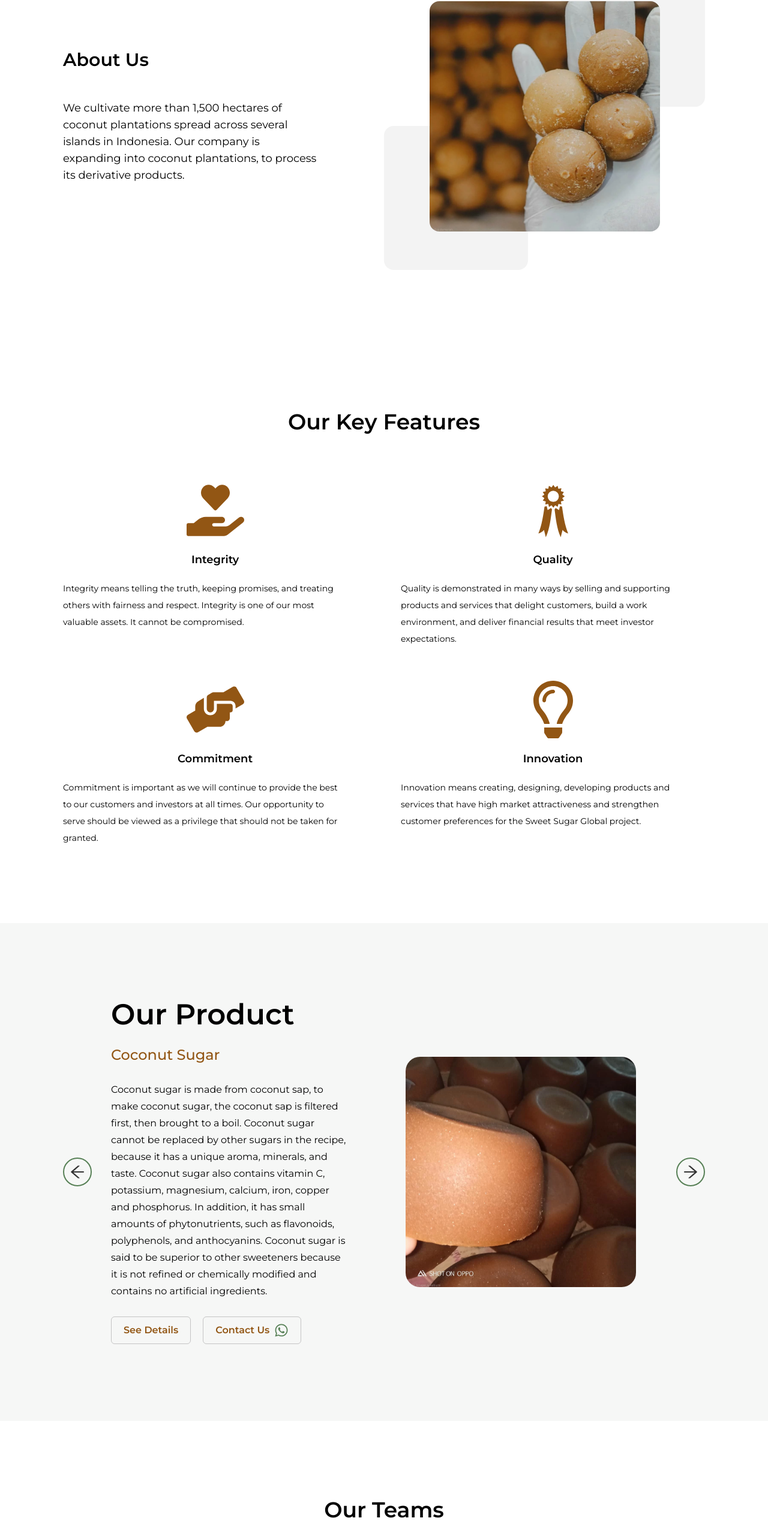
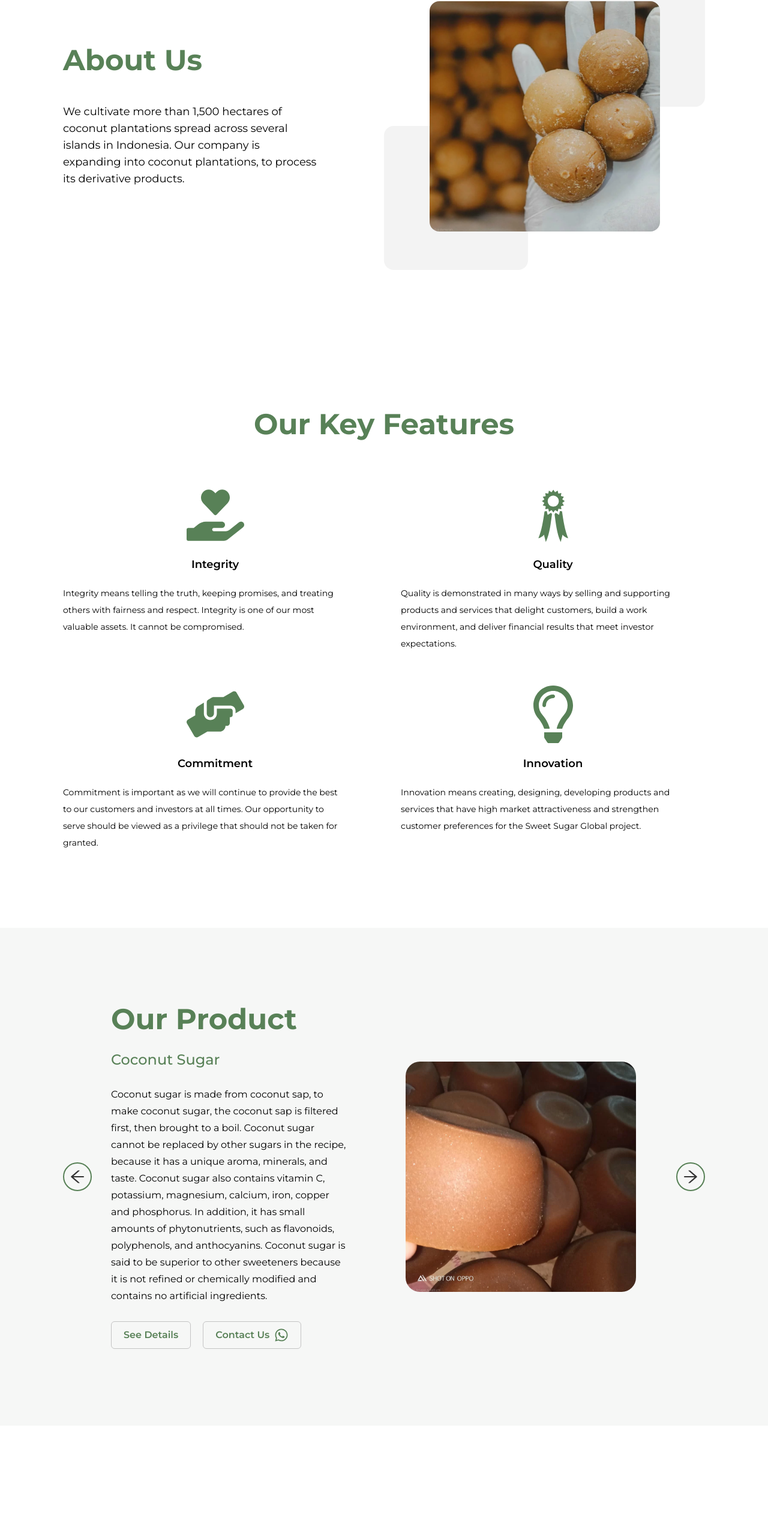
Before and after one commit to ReySuryanom/personal-company, a Next.js app: page / in a window 1280 px wide. Shown: the part 967-3508 px from the top of the page at 60% size. Built offline with nearby package versions, Linux system fonts and the light colour scheme.

Commit message:
update colors & layouts

```diff
--- a/components/about.jsx
+++ b/components/about.jsx
@@ -5,7 +5,7 @@ function About() {
   return (
     <section className="p-[105px] flex items-center" id="about">
       <div className="w-1/2 space-y-12">
-        <h2 className="text-3xl font-semibold">About Us</h2>
+        <h2 className="text-5xl font-bold text-primary">About Us</h2>
         <h3 className="w-4/5 text-lg">
           We cultivate more than 1,500 hectares of coconut plantations spread
           across several islands in Indonesia. Our company is expanding into
--- a/components/authors.jsx
+++ b/components/authors.jsx
@@ -4,8 +4,10 @@ import { authorsList } from '../utils/constant';
 
 function Authors() {
   return (
-    <section className="px-[105px] py-32" id="team">
-      <h2 className="mb-10 text-4xl font-semibold text-center">Our Teams</h2>
+    <section className="px-[105px] py-40" id="team">
+      <h2 className="mb-10 text-5xl font-bold text-center text-primary">
+        Our Teams
+      </h2>
       <div className="grid grid-cols-3 gap-x-5">
         {authorsList.map((list) => (
           <div key={list.name} className="space-y-1 text-center">
--- a/components/features.jsx
+++ b/components/features.jsx
@@ -4,7 +4,7 @@ import KeyFeature from './key-feature';
 function Features() {
   return (
     <section className="px-[105px] py-32" id="feature">
-      <h2 className="mb-20 text-4xl font-semibold text-center">
+      <h2 className="mb-20 text-5xl font-bold text-center text-primary">
         Our Key Features
       </h2>
       <div className="grid grid-cols-2 gap-14">
--- a/components/footer.jsx
+++ b/components/footer.jsx
@@ -6,7 +6,7 @@ function Footer() {
   return (
     <>
       <footer className="bg-[#373737] px-[105px] py-28 text-white" id="contact">
-        <h2 className="mb-1 text-4xl font-semibold text-center">Questions?</h2>
+        <h2 className="mb-1 text-5xl font-bold text-center">Questions?</h2>
         <p className="text-center mb-14">Let’s Get In Touch</p>
         <div className="space-y-7">
           <a href="#header" className="text-4xl font-bold leading-6 text-white">
--- a/components/product-item.jsx
+++ b/components/product-item.jsx
@@ -9,7 +9,7 @@ function ProductItem({ product }) {
   return (
     <article className="flex items-center px-8">
       <div className="w-1/2 space-y-7">
-        <h2 className="text-5xl font-semibold">Our Product</h2>
+        <h2 className="text-5xl font-bold text-primary">Our Product</h2>
         <h3 className="text-2xl font-medium capitalize text-primary">
           {title}
         </h3>
--- a/tailwind.config.js
+++ b/tailwind.config.js
@@ -11,7 +11,7 @@ module.exports = {
       }),
       colors: {
         dark: '#333333',
-        primary: '#925614',
+        primary: '#588157',
         title: '#588157',
       },
       fontFamily: {
```
Also changed, not shown: public/assets/hero-bgr.webp, public/vercel.svg (deleted).
